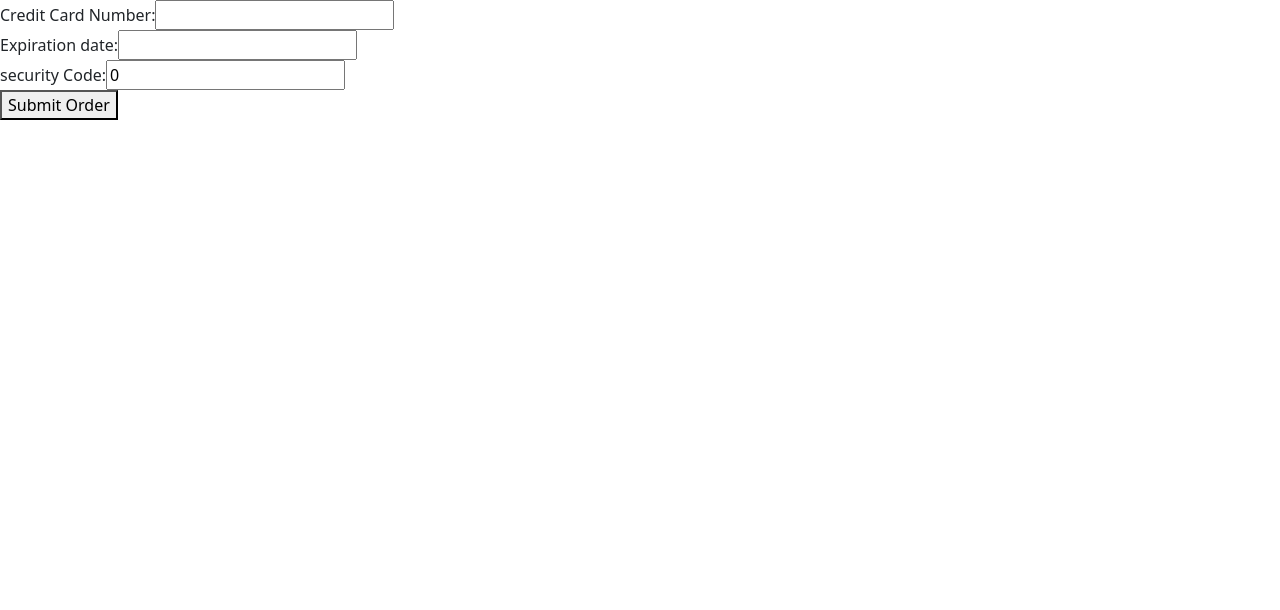
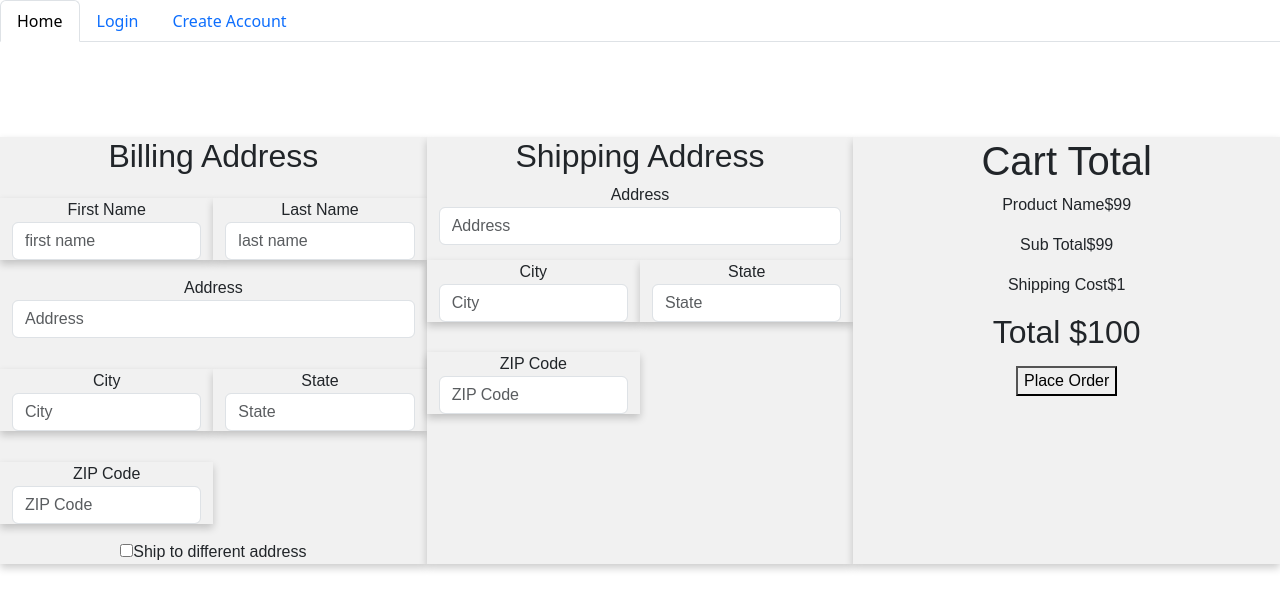
Before and after one commit to 240205-JavaAngularAWS/shoe-front, an Angular app in the folder payMore/: page /checkout in a window 1280 px wide. Shown: the top 610 px of the page. Built offline with nearby package versions, Linux system fonts and the light colour scheme; no server answers.

Commit message:
Adding checkout component styling

```diff
--- a/payMore/src/app/components/checkout-form/checkout-form.component.css
+++ b/payMore/src/app/components/checkout-form/checkout-form.component.css
@@ -1,4 +1,4 @@
-#checkoutForms{
+.checkout{
     display: flex;
     flex-direction: column;
     align-items: center;
@@ -6,3 +6,31 @@
     margin-top: 10vh;
     font-family: Arial, sans-serif;
 }
+
+.col-md-6{
+    box-shadow: 0 4px 8px 0 rgba(0, 0, 0, 0.2);
+    text-align: center;
+    background-color: #f1f1f1;
+    margin-top: 15px;
+    margin-bottom: 15px;
+    border: 50px;
+
+}
+
+.col-lg-4{
+    box-shadow: 0 4px 8px 0 rgba(0, 0, 0, 0.2);
+    text-align: center;
+    background-color: #f1f1f1;
+    margin-top: 15px;
+    margin-bottom: 15px;
+}
+
+.checkout-btn{
+
+    margin: 50px;
+    text-align: center;
+    margin-top: 15px;
+    margin-bottom: 15px;
+
+
+}
--- a/payMore/src/app/components/checkout-form/checkout-form.component.html
+++ b/payMore/src/app/components/checkout-form/checkout-form.component.html
@@ -1,34 +1,102 @@
+<div>
+  <app-nav-bar></app-nav-bar>
+<div>
 
-<div id=" checkoutForms">
-
-    <form (ngSubmit)="submitCheckoutForm()">
-        <!-- Credit Card Information -->
-        <div>
-          <label for="creditCardNumber">Credit Card Number:</label>
-          <input type="text" id="creditCardNumber" name="creditCardNumber" [(ngModel)]="creditCardNumber" required>
-        </div>
-        <div>
-            <label for="expirationDate">Expiration date:</label>
-            <input type="text" id="expirationDate" name="expirationDate" [(ngModel)]="expirationDate" required>
-        </div>
-        <div>
-            <label for="securityCode">security Code:</label>
-            <input type="number" id="securityCode" name="securityCode" [(ngModel)]="securityCode" required>
-        </div>
-
-
-
-        <!-- Order Information -->
-
-        <div *ngIf="orderDetails">
-            <h2>Order Details</h2>
-            <p>Order ID: {{ orderDetails.id }}</p>
-            <p>Total Amount: {{ orderDetails.totalAmount }}</p>
-            <!-- Display other order details as needed -->
+<div class="checkout">
+  <div class="container-fluid">
+      <div class="row">
+          <div class="col-lg-8">
+              <div class="checkout-inner">
+                  <div class="row">
+                      <div class="col-md-6">
+                          <div class="billing-address">
+                              <h2>Billing Address</h2>
+                              <div class="row">
+                                  <div class="col-md-6 mb-3">
+                                      <label>First Name</label>
+                                      <input class="form-control" type="text" placeholder="first name">
+                                  </div>
+                                  <br>
+                                  <div class="col-md-6 mb-3">
+                                    <label>Last Name</label>
+                                    <input class="form-control" type="text" placeholder="last name">
+                                </div>
+                                <br>
+                                  <div class="col-md-12 mb-3">
+                                      <label>Address</label>
+                                      <input class="form-control" type="text" placeholder="Address">
+                                  </div>
+                                  <br>
+                                  <div class="col-md-6 mb-3">
+                                      <label>City</label>
+                                      <input class="form-control" type="text" placeholder="City">
+                                  </div>
+                                  <br>
+                                  <div class="col-md-6 mb-3">
+                                      <label>State</label>
+                                      <input class="form-control" type="text" placeholder="State">
+                                  </div>
+                                  <br>
+                                  <div class="col-md-6 mb-3">
+                                      <label>ZIP Code</label>
+                                      <input class="form-control" type="text" placeholder="ZIP Code">
+                                  </div>
+                                  <br>
+                                  <div class="col-md-12">
+                                      <div class="custom-control custom-checkbox">
+                                          <input type="checkbox" class="custom-control-input" id="shipto">
+                                          <label class="custom-control-label" for="shipto">Ship to different address</label>
+                                      </div>
+                                  </div>
+                              </div>
+                          </div>
+                      </div>
+                      <div class="col-md-6">
+                          <div class="shipping-address">
+                              <h2>Shipping Address</h2>
+                              <div class="row">
+                                  <div class="col-md-12">
+                                      <label>Address</label>
+                                      <input class="form-control" type="text" placeholder="Address">
+                                  </div>
+                                <br>
+                                  <div class="col-md-6">
+                                      <label>City</label>
+                                      <input class="form-control" type="text" placeholder="City">
+                                  </div>
+                                  <br>
+                                  <div class="col-md-6">
+                                      <label>State</label>
+                                      <input class="form-control" type="text" placeholder="State">
+                                  </div>
+                                  <br>
+                                  <div class="col-md-6">
+                                      <label>ZIP Code</label>
+                                      <input class="form-control" type="text" placeholder="ZIP Code">
+                                  </div>
+                              </div>
+                          </div>
+                      </div>
+                  </div>
+              </div>
+          </div>
+          <div class="col-lg-4">
+              <div class="checkout-inner">
+                  <div class="checkout-summary">
+                      <h1>Cart Total</h1>
+                      <p>Product Name<span>$99</span></p>
+                      <p class="sub-total">Sub Total<span>$99</span></p>
+                      <p class="ship-cost">Shipping Cost<span>$1</span></p>
+                      <h2>Total <span> $100 </span></h2>
+                  </div>
+                  <div class="checkout-btn">
+                    <button>Place Order</button>
+                  </div>
+              </div>
           </div>
 
-        <!-- Submit Button -->
-        <button type="submit">Submit Order</button>
-      </form>
+      </div>
+
+  </div>
 
 </div>
--- a/payMore/src/app/components/view-products/view-products.component.html
+++ b/payMore/src/app/components/view-products/view-products.component.html
@@ -12,7 +12,7 @@
     <button (click)="viewProductById()">view</button>
     <br>
     <br>
-    <button type="button" id="buyButton" style="font-family: 'Courier New', Courier, monospace;">Buy Now!</button>
+    <button (click)="checkout()" type="button" id="buyButton" style="font-family: 'Courier New', Courier, monospace;">Buy Now!</button>
        </div>
     </div>
 </div>
--- a/payMore/src/app/components/view-products/view-products.component.ts
+++ b/payMore/src/app/components/view-products/view-products.component.ts
@@ -1,5 +1,6 @@
 import { Component, EventEmitter, Input, Output } from '@angular/core';
 import { Products } from '../../interfaces/products';
+import { Route, Router } from '@angular/router';
 
 @Component({
   selector: 'view-products',
@@ -19,10 +20,18 @@ export class ViewProductsComponent {
       imageUrl: ''
     }
 
+    constructor(private router : Router){
+
+    }
+
     @Output() viewProduct = new EventEmitter();
 
     viewProductById(){
       console.log("attempting to view item with ID: " + this.productsInputted.id);
       this.viewProduct.emit(this.productsInputted);
     }
+
+    checkout(){
+      this.router.navigate(['/checkout'])
+    }
   }
```
